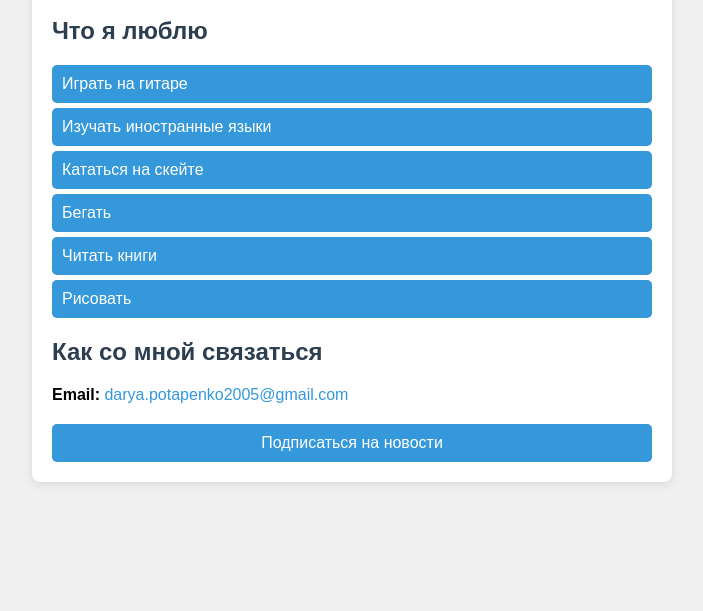
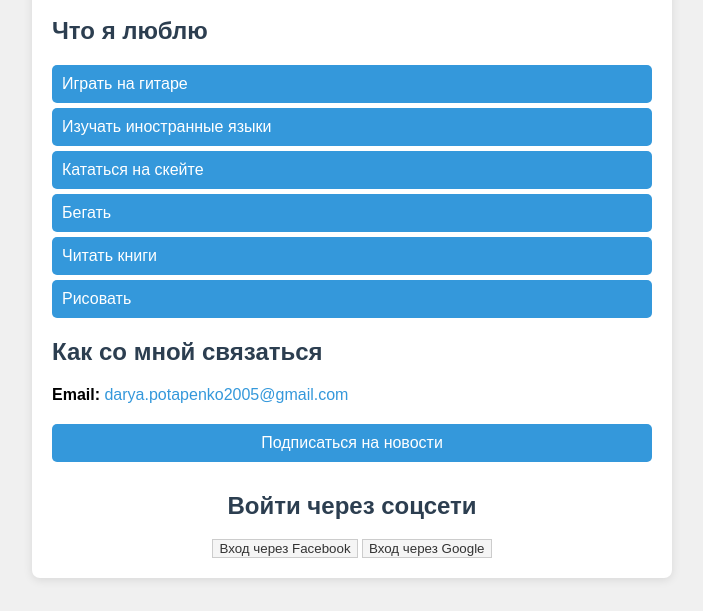
Before and after one commit to Daria5574/lab3_ISR, a plain HTML site: page index.html in a window 1280 px wide. Shown: the part 189-800 px from the top of the page, without its empty margins (288-991 px from the left). Drawn offline with Linux system fonts and the light colour scheme.

Commit message:
Добавлен вход через социальные сети

```diff
--- a/index.html
+++ b/index.html
@@ -63,6 +63,18 @@
         .subscribe-btn:hover {
             background-color: #2980b9;
         }
+        .social-login {
+            margin-top: 30px;
+            text-align: center;
+        }
+        .social-login button {
+            background-color: #f5f5f5;
+            color: #333;
+            border: 1px solid #ccc;
+        }
+        .social-login button:hover {
+            background-color: #e0e0e0;
+        }
     </style>
 </head>
 <body>
@@ -89,6 +101,11 @@
         </p>
     </div>
     <button class="subscribe-btn">Подписаться на новости</button>
+    <div class="social-login">
+        <h2>Войти через соцсети</h2>
+        <button class="social-btn">Вход через Facebook</button>
+        <button class="social-btn">Вход через Google</button>
+    </div>
 </div>
 
 </body>
```
